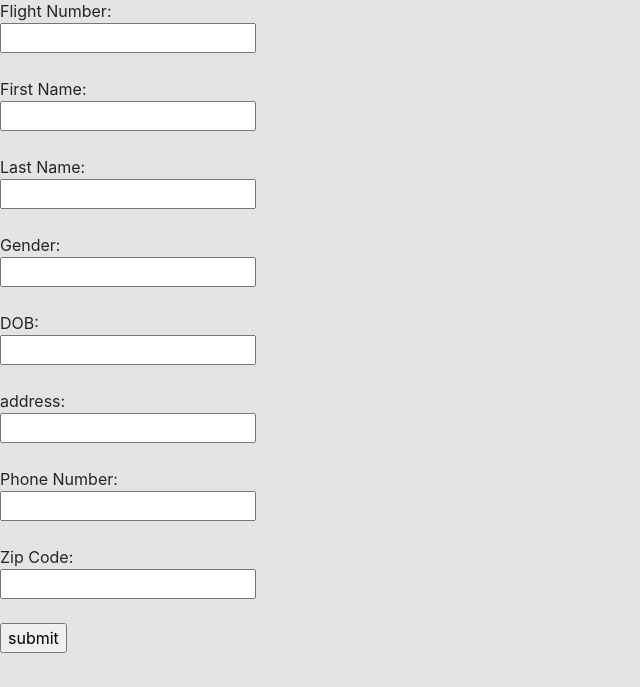
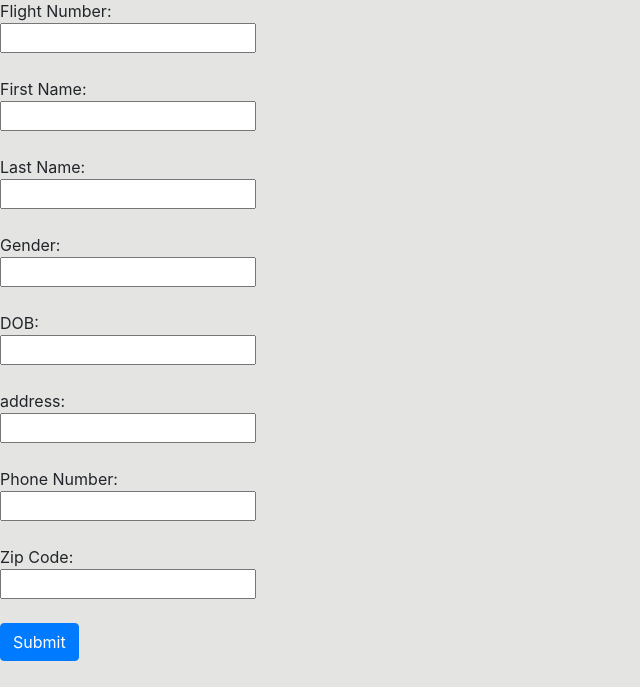
Before and after one commit to adialachar/CS166PhaseThree, a Flask app: page /bookflight in a window 1280 px wide. Shown: the part 113-800 px from the top of the page, without its empty margins (0-640 px from the left). Run offline with Flask 2, Linux system fonts and the light colour scheme; some libraries are stand-ins or nearby versions.

Commit message:
Update bookflights.html

```diff
--- a/templates/bookflights.html
+++ b/templates/bookflights.html
@@ -47,7 +47,7 @@
 		List Queries
 		  </a>
 	<div class="dropdown-menu" aria-labelledby="navbarDropdownMenuLink">
-	<a class="dropdown-item" href="http://127.0.0.1:5000/available_seats">Available Seats By flight</a>
+	<a class="dropdown-item" href="http://127.0.0.1:5000/available_seats">Available Seats by Flight</a>
 	<a class="dropdown-item" href="http://127.0.0.1:5000/repairs_per_plane_desc">Repairs Per Plane</a>
 	<a class="dropdown-item" href="http://127.0.0.1:5000/repairs_per_year_asc">Repairs Per Year</a>
 
@@ -125,7 +125,7 @@
 			<input type = text name = "customer_zipcode"><br><br>
 
 
-			<input type = submit value = submit>
+			<button type="submit" class="btn btn-primary">Submit</button>
 		</form>
 
 
```
